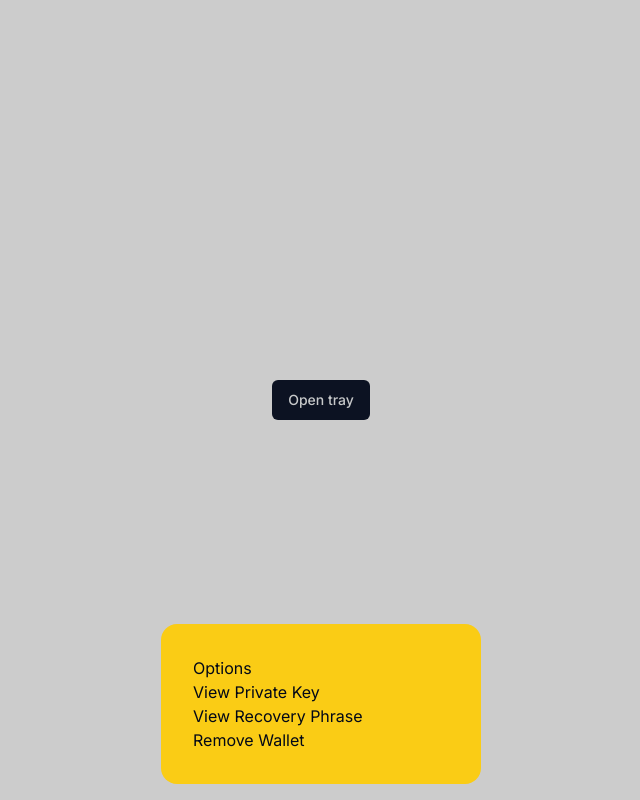
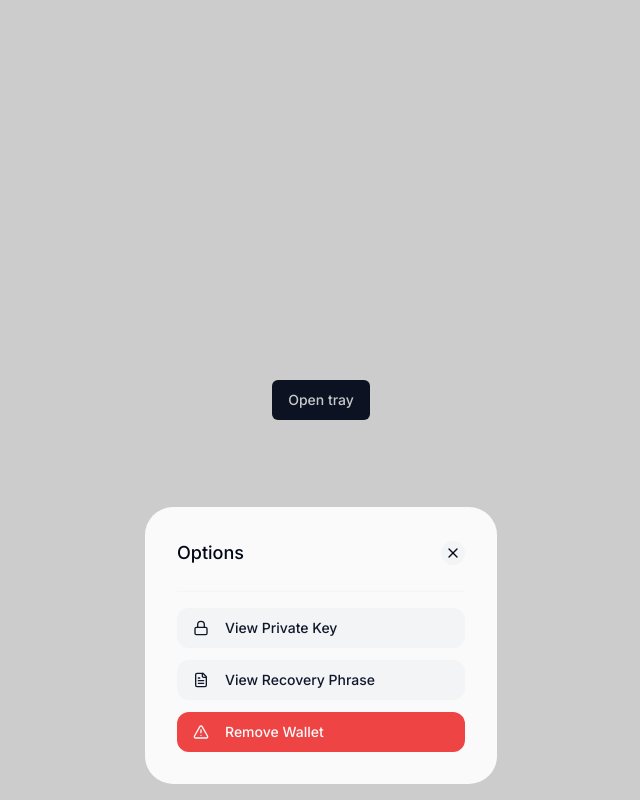
Before and after one commit to Built-With-Code/animated-bottom-tray, a Next.js app: page / in a window 1280 px wide. Both pictures are taken after a click on the button "Open tray". Shown: the whole page, without its empty margins (319-959 px from the left). Built offline with nearby package versions, Linux system fonts and the light colour scheme.

Commit message:
Updated tray content and style

```diff
--- a/src/app/page.tsx
+++ b/src/app/page.tsx
@@ -12,7 +12,7 @@ export default function Home() {
     <main className="min-h-screen flex justify-center items-center">
       <Button onClick={() => setTrayOpen(true)}>Open tray</Button>
       <AnimatePresence>
-        {trayOpen && <Tray setTrayOpen={setTrayOpen} />}
+        {trayOpen && <Tray closeTray={() => setTrayOpen(false)} />}
       </AnimatePresence>
     </main>
   );
--- a/src/components/Tray.tsx
+++ b/src/components/Tray.tsx
@@ -2,36 +2,51 @@
 
 import { motion } from "framer-motion";
 import React, { ReactNode, useState } from "react";
+import { Button } from "./ui/button";
+
+import {
+  Lock,
+  TriangleAlert,
+  FileText,
+  X,
+  ScanFace,
+  ShieldCheck,
+  Ban,
+  MessageSquareText,
+  Eye,
+  CircleAlert,
+} from "lucide-react";
 
 interface TrayProps {
-  setTrayOpen: (_: boolean) => void;
+  closeTray: () => void;
 }
 
-const Tray: React.FC<TrayProps> = ({ setTrayOpen }) => {
+const Tray: React.FC<TrayProps> = ({ closeTray }) => {
   const [content, setContent] = useState("options");
 
   const trayContent: Record<string, ReactNode> = {
-    options: <OptionsMenu setContent={setContent} />,
-    privateKey: <PrivateKey setContent={setContent} />,
-    recovery: <RecoveryPhrase setContent={setContent} />,
-    remove: <RemoveWallet setContent={setContent} />,
+    options: <OptionsMenu setContent={setContent} closeTray={closeTray} />,
+    privateKey: <PrivateKey setContent={setContent} closeTray={closeTray} />,
+    recovery: <RecoveryPhrase setContent={setContent} closeTray={closeTray} />,
+    remove: <RemoveWallet setContent={setContent} closeTray={closeTray} />,
   };
 
   return (
     <>
       <motion.div
         className="absolute inset-0 bg-black/20"
-        onClick={() => setTrayOpen(false)}
+        onClick={closeTray}
         initial={{ opacity: 0 }}
         animate={{ opacity: 1 }}
         exit={{ opacity: 0 }}
       />
       <motion.div
-        className="absolute bottom-4 inset-x-0 mx-auto w-80 min-h-10 bg-yellow-400 rounded-2xl p-8 overflow-hidden"
+        className="absolute bottom-4 inset-x-0 mx-auto w-[22rem] min-h-10 bg-neutral-50 p-8 overflow-hidden"
         initial={{ y: 336 }}
         animate={{ y: 0 }}
         exit={{ y: 336 }}
         transition={{ duration: 0.2, ease: "easeIn" }}
+        style={{ borderRadius: 28 }}
         layout
       >
         <motion.div
@@ -49,44 +64,186 @@ const Tray: React.FC<TrayProps> = ({ setTrayOpen }) => {
 
 interface ContentProps {
   setContent: (_: string) => void;
+  closeTray: () => void;
 }
 
-const OptionsMenu: React.FC<ContentProps> = ({ setContent }) => {
+const OptionsMenu: React.FC<ContentProps> = ({ setContent, closeTray }) => {
   return (
-    <div>
-      <h1>Options</h1>
-      <button onClick={() => setContent("privateKey")}>View Private Key</button>
-      <button onClick={() => setContent("recovery")}>
-        View Recovery Phrase
-      </button>
-      <button onClick={() => setContent("remove")}>Remove Wallet</button>
+    <div className="flex flex-col gap-4">
+      <div className="flex justify-between items-center pb-6 border-b-[1px] border-neutral-100">
+        <h1 className="font-medium text-lg">Options</h1>
+        <button className="bg-gray-100 p-1 rounded-full" onClick={closeTray}>
+          <X className="h-4 w-4" />
+        </button>
+      </div>
+      <div className="flex flex-col gap-3">
+        <Button
+          className="flex justify-start gap-4 w-full bg-gray-100 rounded-xl"
+          variant="secondary"
+          onClick={() => setContent("privateKey")}
+        >
+          <Lock className="h-4 w-4" /> View Private Key
+        </Button>
+        <Button
+          className="flex justify-start gap-4 w-full bg-gray-100 rounded-xl"
+          variant="secondary"
+          onClick={() => setContent("recovery")}
+        >
+          <FileText className="h-4 w-4" />
+          View Recovery Phrase
+        </Button>
+        <Button
+          className="flex justify-start gap-4 w-full rounded-xl"
+          variant="destructive"
+          onClick={() => setContent("remove")}
+        >
+          <TriangleAlert className="h-4 w-4" />
+          Remove Wallet
+        </Button>
+      </div>
     </div>
   );
 };
 
-const PrivateKey: React.FC<ContentProps> = ({ setContent }) => {
+const PrivateKey: React.FC<ContentProps> = ({ setContent, closeTray }) => {
   return (
-    <div className="h-40">
-      <h1>Private Key</h1>
-      <button onClick={() => setContent("options")}>Cancel</button>
+    <div className="flex flex-col gap-4">
+      <div className="flex flex-col gap-3 pb-6 border-b-[1px] border-neutral-100">
+        <div className="flex justify-between items-start ">
+          <Eye className="h-8 w-8 text-neutral-500" />
+          <button className="bg-gray-100 p-1 rounded-full" onClick={closeTray}>
+            <X className="h-4 w-4" />
+          </button>
+        </div>
+        <h1 className="font-medium text-xl">Private Key</h1>
+        <p className="text-neutral-500">
+          Your Private Key is the key used to back up your wallet. Keep it
+          secret and secure at all times.
+        </p>
+      </div>
+      <div>
+        <div className="flex flex-col gap-4 mb-6">
+          <div className="flex items-center gap-4 text-neutral-500 text-sm">
+            <ShieldCheck className="h-5 w-5" />
+            <p className="font-medium">Keep your private key safe</p>
+          </div>
+          <div className="flex items-center gap-4 text-neutral-500 text-sm">
+            <MessageSquareText className="h-5 w-5" />
+            <p className="font-medium">Don't share it with anyone else</p>
+          </div>
+          <div className="flex items-center gap-4 text-neutral-500 text-sm">
+            <Ban className="h-5 w-5" />
+            <p className="font-medium">If you lose it, we can't recover it</p>
+          </div>
+        </div>
+        <div className="flex gap-4 w-full">
+          <Button
+            className="bg-gray-100 rounded-full flex-1"
+            variant="secondary"
+            onClick={() => setContent("options")}
+          >
+            Cancel
+          </Button>
+          <Button
+            className="flex gap-2 rounded-full flex-1"
+            onClick={() => setContent("options")}
+          >
+            <ScanFace className="h-4 w-4" />
+            Reveal
+          </Button>
+        </div>
+      </div>
     </div>
   );
 };
 
-const RecoveryPhrase: React.FC<ContentProps> = ({ setContent }) => {
+const RecoveryPhrase: React.FC<ContentProps> = ({ setContent, closeTray }) => {
   return (
-    <div className="h-40">
-      <h1>Secret Recovery Phrase</h1>
-      <button onClick={() => setContent("options")}>Cancel</button>
+    <div className="flex flex-col gap-4">
+      <div className="flex flex-col gap-3 pb-6 border-b-[1px] border-neutral-100">
+        <div className="flex justify-between items-start ">
+          <Eye className="h-8 w-8 text-neutral-500" />
+          <button className="bg-gray-100 p-1 rounded-full" onClick={closeTray}>
+            <X className="h-4 w-4" />
+          </button>
+        </div>
+        <h1 className="font-medium text-xl">Secret Recovery Phrase</h1>
+        <p className="text-neutral-500">
+          Your Secrete Recovery Phrase is used to gain access to your wallet in
+          case you lose your key. Keep it secret and secure at all times.
+        </p>
+      </div>
+      <div>
+        <div className="flex flex-col gap-4 mb-6">
+          <div className="flex items-center gap-4 text-neutral-500 text-sm">
+            <ShieldCheck className="h-5 w-5" />
+            <p className="font-medium">Keep your Secret Phrase safe</p>
+          </div>
+          <div className="flex items-center gap-4 text-neutral-500 text-sm">
+            <MessageSquareText className="h-5 w-5" />
+            <p className="font-medium">Don't share it with anyone else</p>
+          </div>
+          <div className="flex items-center gap-4 text-neutral-500 text-sm">
+            <Ban className="h-5 w-5" />
+            <p className="font-medium">If you lose it, we can't recover it</p>
+          </div>
+        </div>
+        <div className="flex gap-4 w-full">
+          <Button
+            className="bg-gray-100 rounded-full flex-1"
+            variant="secondary"
+            onClick={() => setContent("options")}
+          >
+            Cancel
+          </Button>
+          <Button
+            className="flex gap-2 rounded-full flex-1"
+            onClick={() => setContent("options")}
+          >
+            <ScanFace className="h-4 w-4" />
+            Reveal
+          </Button>
+        </div>
+      </div>
     </div>
   );
 };
 
-const RemoveWallet: React.FC<ContentProps> = ({ setContent }) => {
+const RemoveWallet: React.FC<ContentProps> = ({ setContent, closeTray }) => {
   return (
-    <div className="h-28">
-      <h1>Remove Wallet</h1>
-      <button onClick={() => setContent("options")}>Cancel</button>
+    <div className="flex flex-col gap-4">
+      <div className="flex flex-col gap-3">
+        <div className="flex justify-between items-start ">
+          <CircleAlert className="h-8 w-8 text-red-500" />
+          <button className="bg-gray-100 p-1 rounded-full" onClick={closeTray}>
+            <X className="h-4 w-4" />
+          </button>
+        </div>
+        <h1 className="font-medium text-xl">Are you sure?</h1>
+        <p className="text-neutral-500">
+          You haven't backed up your wallet yet. If you remove it, you could
+          lose access forever. We suggest tapping and backing up your wallet
+          first with a valid recovery method.
+        </p>
+      </div>
+      <div>
+        <div className="flex gap-4 w-full">
+          <Button
+            className="bg-gray-100 rounded-full flex-1"
+            variant="secondary"
+            onClick={() => setContent("options")}
+          >
+            Cancel
+          </Button>
+          <Button
+            className="flex gap-2 rounded-full flex-1"
+            variant="destructive"
+            onClick={() => setContent("options")}
+          >
+            Continue
+          </Button>
+        </div>
+      </div>
     </div>
   );
 };
```
